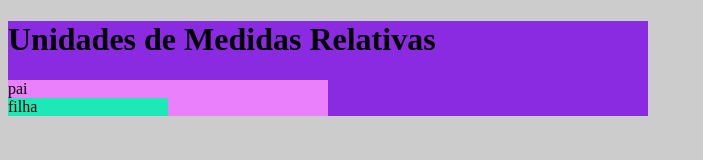
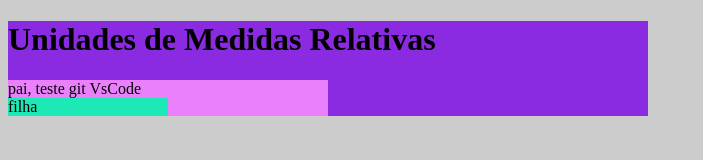
Before and after one commit to Delavalliere/aula-medidas-relativas, a plain HTML site: page index.html in a window 1280 px wide. Shown: the whole page, without its empty margins (0-703 px from the left). Drawn offline with Linux system fonts and the light colour scheme.

Commit message:
Mudando para >, teste git VsCode linha 15<

```diff
--- a/index.html
+++ b/index.html
@@ -12,7 +12,7 @@
 
     <div class="pai">
 
-        pai
+        pai, teste git VsCode
 
         <div class="filha">
 
```
